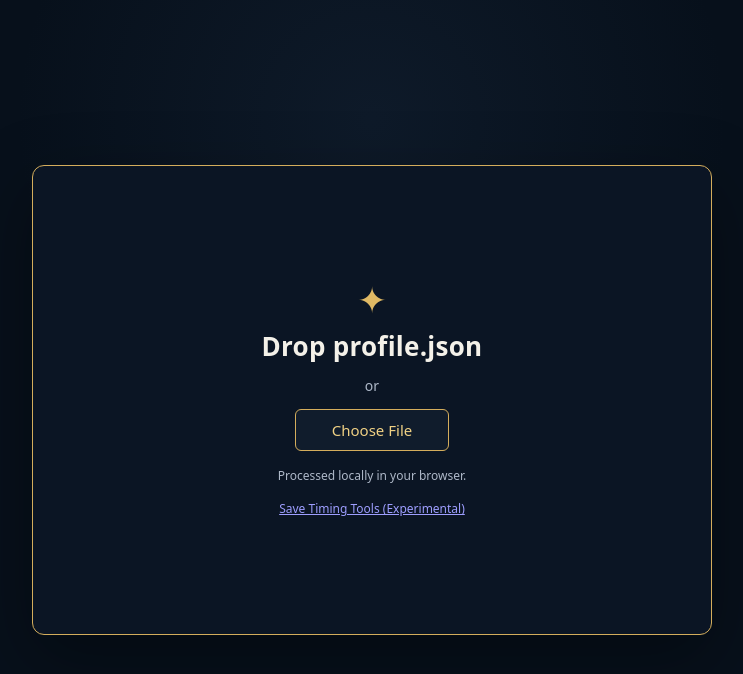
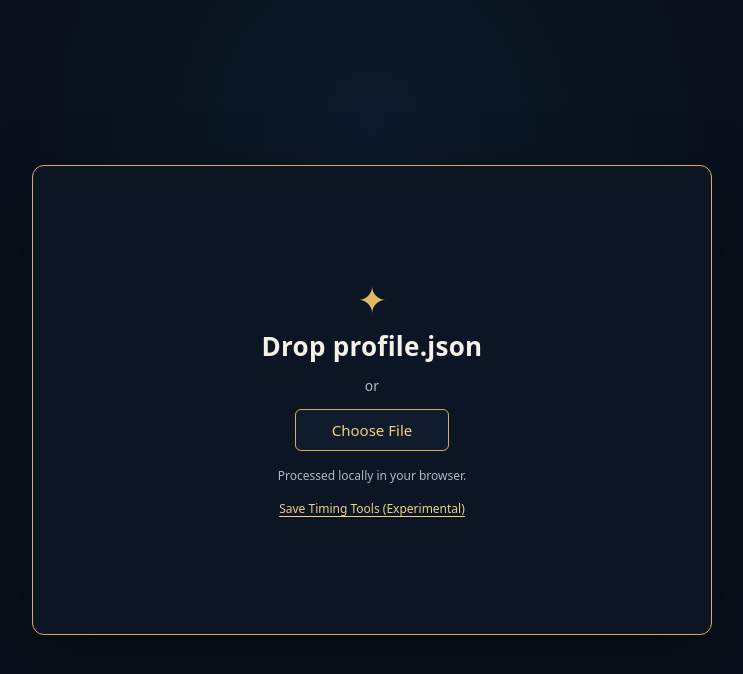
Before and after one commit to 0xmorarin/DDV-Profile-Converter-Web, a website with bundled scripts: page index.html in a window 1280 px wide. Shown: the whole page, without its empty margins (268-1011 px from the left). Built offline with nearby package versions, Linux system fonts and the light colour scheme.

Commit message:
Style time tools navigation link

```diff
--- a/style.css
+++ b/style.css
@@ -35,6 +35,9 @@ input {
 button {
   -webkit-tap-highlight-color: transparent;
 }
+
+.time-link { color: #f0d184; text-underline-offset: 3px; }
+.time-link:hover { color: #fff0c2; }
 
 .app-shell {
   width: min(680px, 100%);
```
